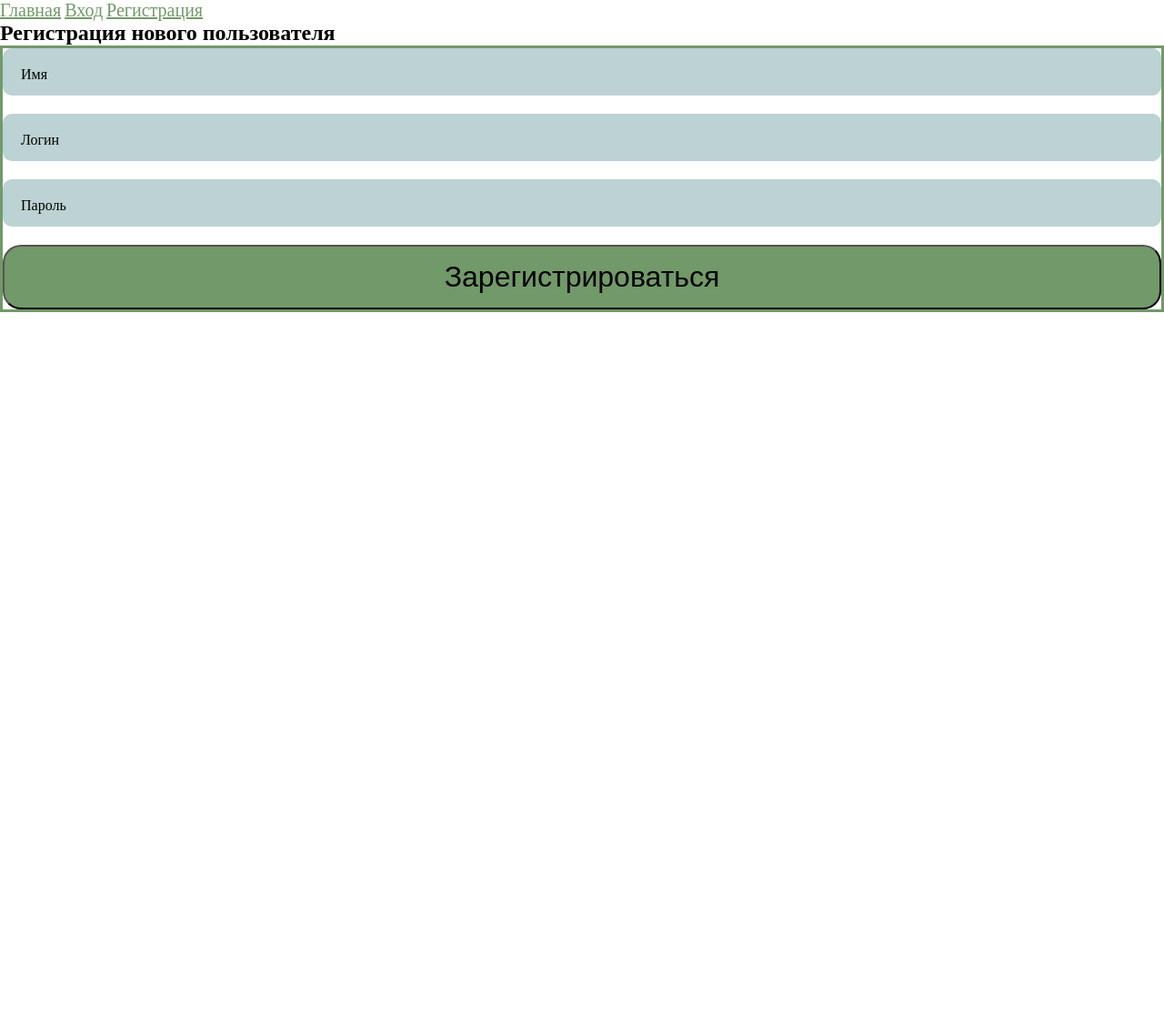
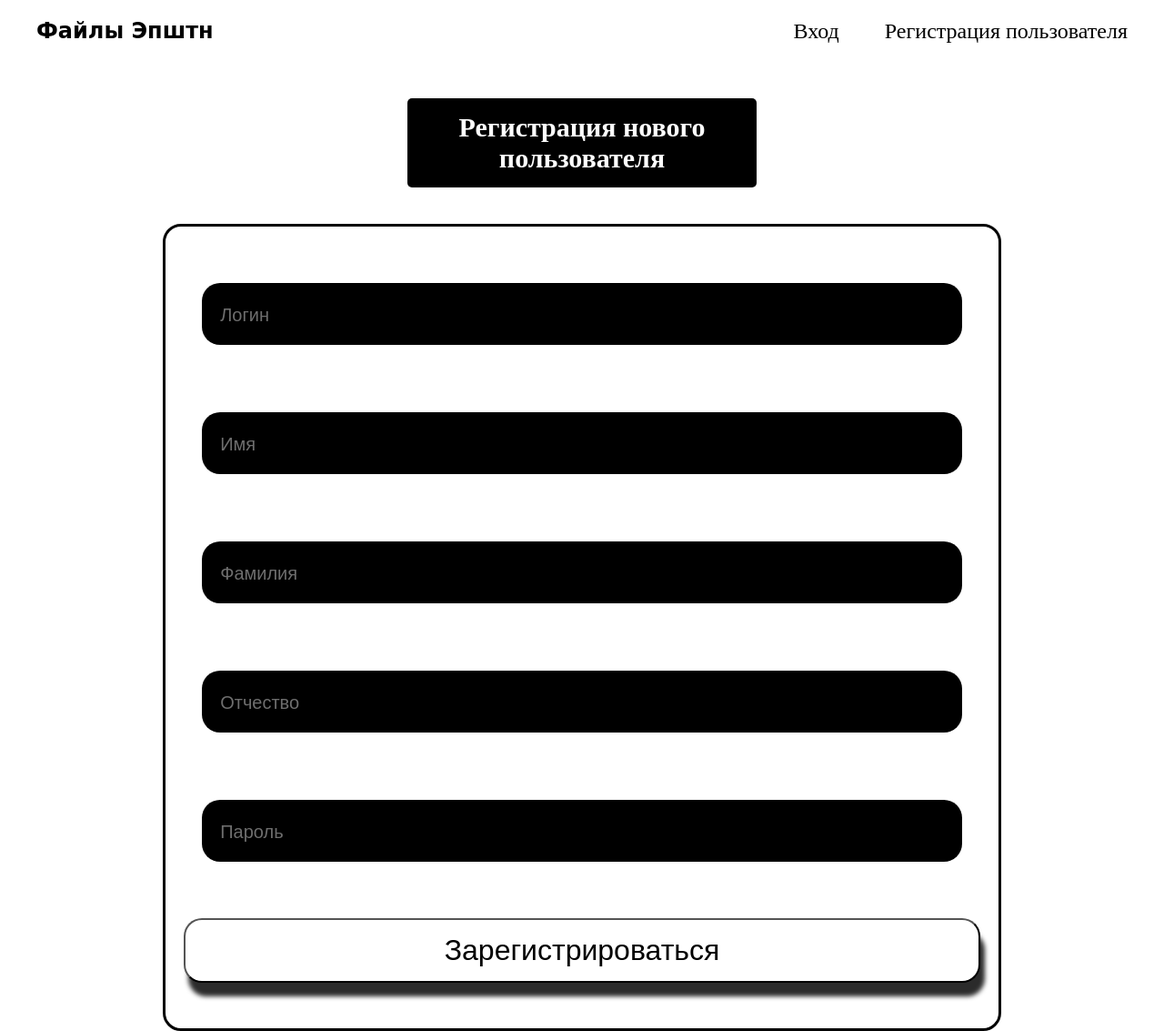
Before and after one commit to gugl6369-ops/pr_server, a PHP site: template views/site/signup.php in a window 1280 px wide. Shown: the whole page at 91% size. Before the commit the page ends 343 px from the top, so only its background shows below. Run offline with PHP 8.4, Linux system fonts and the light colour scheme; the template is opened without the code that fills it, so the values that code supplies are empty.

Commit message:
add: style in auth

```diff
--- a/app/Model/User.php
+++ b/app/Model/User.php
@@ -9,6 +9,7 @@ use Src\Auth\IdentityInterface;
 class User extends Model implements IdentityInterface
 {
     use HasFactory;
+    protected $table = 'Users';
 
     public $timestamps = false;
     protected $fillable = [
--- a/core/Src/View.php
+++ b/core/Src/View.php
@@ -57,7 +57,6 @@ class View
             $content = ob_get_clean();
 
             //Возвращаем собранную страницу
-            echo ($this->getPathToMain());
             return require($this->getPathToMain());
         }
         throw new Exception('Error render');
--- a/public/css/style.css
+++ b/public/css/style.css
@@ -2,6 +2,62 @@
     box-sizing: border-box;
     margin: 0;
     padding: 0;
+    scroll-behavior: smooth;
+}
+header{
+    padding: 0 20px;
+    width: 100%;
+}
+h1{
+    font-size: 24px;
+    font-family: "DejaVu Sans";
+}
+.nav_auth{
+    display: flex;
+    gap: 50px;
+}
+.nav_auth > a:hover{
+    color: rgba(0, 0, 0, 0.89);
+    transform: translateY(-3px);
+}
+.nav_auth > a:active{
+    color: rgba(0, 0, 0, 0.48);
+    transform: none;
+}
+a{
+    text-decoration: none;
+    color: black;
+    transition: 0.3s;
+}
+body{
+    display: flex;
+    flex-direction: column;
+    justify-content: center;
+    align-items: center;
+}
+main{
+    width: 100%;
+    display: flex;
+    flex-direction: column;
+    justify-content: center;
+    align-items: center;
+    padding-top: 40px;
+}
+nav{
+    width: 100%;
+    display: flex;
+    align-items: center;
+    justify-content: space-between;
+    gap: 100px;
+    padding: 20px;
+
+}
+.container_form{
+    display: flex;
+    flex-direction: column;
+    justify-content: center;
+    align-items: center;
+    width: 90%;
 }
 .post_li{
     font-size: 24px;
@@ -12,31 +68,76 @@
     font-family: monospace;
 }
 .label{
-    background-color: rgba(161, 192, 194, 0.71);
     padding: 12px 20px;
-    border-radius: 10px;
     border-bottom: #729969;
 }
 .input{
-    background-color: transparent;
     border: none;
     font-size: 24px;
+    width: 100%;
+    background-color: rgb(0, 0, 0);
+    border-radius: 20px;
+    padding: 20px 20px;
+    color: white;
+    outline: none;
+    transition: 0.3s;
+}
+.input:hover{
+    background-color: rgba(0, 0, 0, 0.85);
+}
+.input:focus{
+    background-color: rgba(0, 0, 0, 0.85);
+}
+h2{
+    text-align: center;
+    background-color: black;
+    width: 30%;
+    font-size: 30px;
+    color: white;
+    padding: 15px;
+    border-radius: 5px;
 }
 .auth_button{
     padding: 15px 20px;
     border-radius: 20px;
-    background-color: #729969;
+    background-color: #ffffff;
     font-size: 32px;
+    cursor: pointer;
+    transition: 0.3s;
+    box-shadow: 5px 15px 5px rgba(0, 0, 0, 0.83);
 }
-
+.auth_button:hover{
+    background-color: rgba(0, 0, 0, 0.08);
+    transform: translateY(3px);
+    box-shadow: 5px 5px 5px black;
+}
+.auth_button:active{
+    background-color: #000000;
+    color: white;
+    transform: translateY(3px);
+    box-shadow: 5px 5px 5px black;
+}
 .form{
+    margin-top: 40px;
     display: flex;
     flex-direction: column;
-    gap: 20px;
-    border: 3px solid #729969;
+    gap: 50px;
+    border: 3px solid #000000;
+    padding: 50px 20px;
+    border-radius: 20px;
+    width: 80%;
 }
 
 .nav_title{
+    text-decoration: none;
+    font-size: 24px;
+    color: #000000;
+}
+.input::placeholder{
+    color: rgba(255, 255, 255, 0.43);
     font-size: 20px;
-    color: #729969;
 }
+
+.label_radio{
+    font-size: 24px;
+}
--- a/views/layouts/main.php
+++ b/views/layouts/main.php
@@ -5,18 +5,21 @@
     <meta name="viewport"
           content="width=device-width, user-scalable=no, initial-scale=1.0, maximum-scale=1.0, minimum-scale=1.0">
     <meta http-equiv="X-UA-Compatible" content="ie=edge">
-    <link rel="stylesheet" href="/public/css/style.css">
+    <link rel="stylesheet" href="/css/style.css">
     <title>Pop it MVC</title>
 </head>
 <body>
 <header>
     <nav class="navigation">
-        <a href="<?= app()->route->getUrl('/hello') ?>" class="nav_title">Главная</a>
+        <div>
+            <a href="<?= app()->route->getUrl('/hello') ?>"><h1>Файлы Эпштн</h1></a>
+        </div>
+        <div class="nav_auth">
             <?php
             if (!app()->auth::check()):
                 ?>
                 <a href="<?= app()->route->getUrl('/login') ?>" class="nav_title">Вход</a>
-            <a href="<?= app()->route->getUrl('/signup') ?>" class="nav_title">Регистрация</a>
+                <a href="<?= app()->route->getUrl('/signup') ?>" class="nav_title">Регистрация пользователя</a>
             <?php
             else:
                 ?>
@@ -24,6 +27,7 @@
             <?php
             endif;
             ?>
+        </div>
     </nav>
 </header>
 <main>
--- a/views/site/signup.php
+++ b/views/site/signup.php
@@ -1,8 +1,12 @@
 <h2>Регистрация нового пользователя</h2>
+<div class="container_form">
 <h3><?= $message ?? ''; ?></h3>
-<form method="post" class="form">
-    <label class="label">Имя <input class="input" type="text" name="name"></label>
-    <label class="label">Логин <input class="input" type="text" name="login"></label>
-    <label class="label">Пароль <input class="input" type="password" name="password"></label>
-    <button class="auth_button">Зарегистрироваться</button>
-</form>
+    <form method="post" class="form">
+        <label class="label"><input class="input" type="text" name="login" placeholder="Логин"></label>
+        <label class="label"><input class="input" type="text" name="name" placeholder="Имя"></label>
+        <label class="label"><input class="input" type="text" name="surname" placeholder="Фамилия"></label>
+        <label class="label"><input class="input" type="text" name="patronymic" placeholder="Отчество"></label>
+        <label class="label"><input class="input" type="password" name="password" placeholder="Пароль"></label>
+        <button class="auth_button">Зарегистрироваться</button>
+    </form>
+</div>
```
Also changed, not shown: views/site/login.php (+7 -5 lines). Lines whose indentation alone changed are shown as unchanged.
